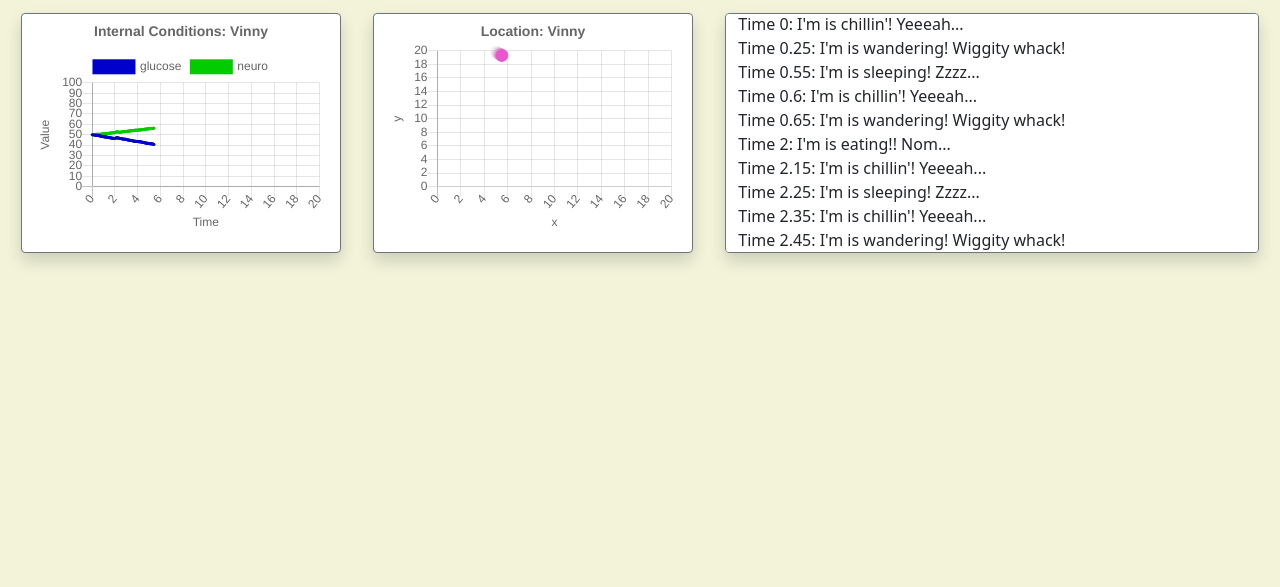
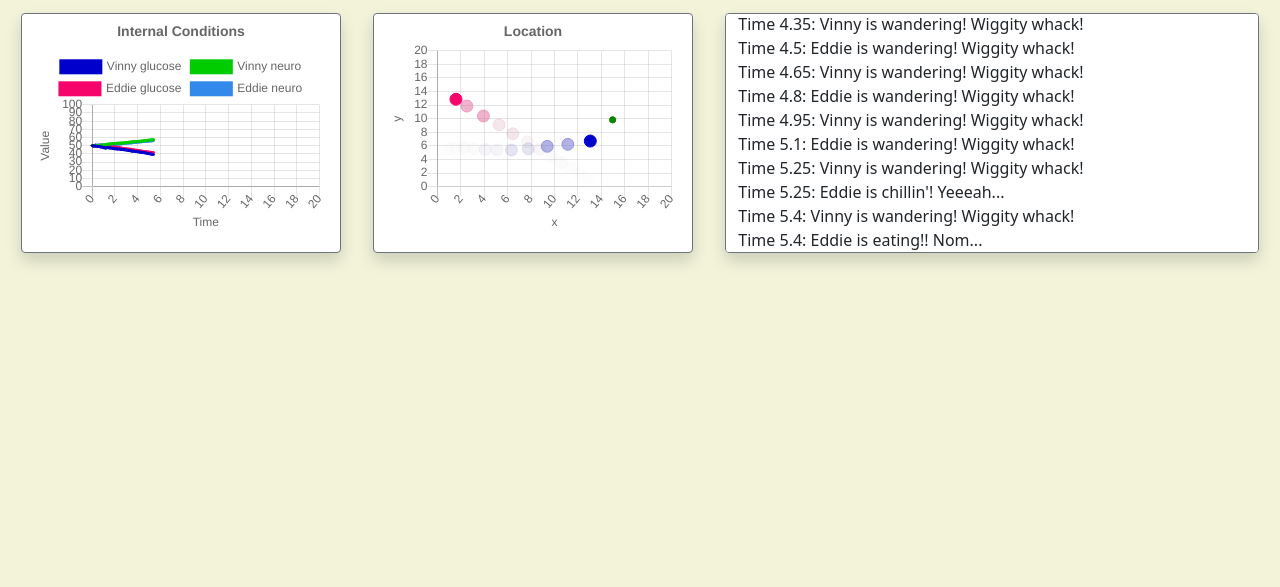
Before and after one commit to cjsequeira/creature, a website built with webpack: page src/index.html in a window 1280 px wide. Shown: the part 213-800 px from the top of the page. Built offline with nearby package versions, Linux system fonts and the light colour scheme.

Commit message:
Substantial update to enable multiple creatures

```diff
--- a/package.json
+++ b/package.json
@@ -1,6 +1,6 @@
 {
   "name": "creature",
-  "version": "0.0.7",
+  "version": "0.0.8",
   "description": "Creature!",
   "private": true,
   "scripts": {
--- a/src/do_nonsim_update.js
+++ b/src/do_nonsim_update.js
@@ -18,6 +18,7 @@ import {
 } from './reduxlike/action_creators.js';
 import { mutable_renderStoreChanges } from './reduxlike/reducers_renderers.js';
 import {
+    physTypeGet,
     physTypeGetCond,
     simGetCurTime,
     simGetRunning,
@@ -31,11 +32,11 @@ const makeChainOfActionDispatch = makeArgChain(actionDispatch);
 
 // *** Creature behavior strings
 const behaviorStrings = {
-    idling: "I'm is chillin'! Yeeeah...",
-    eating: "I'm is eating!! Nom...",
-    sleeping: "I'm is sleeping! Zzzz...",
-    wandering: "I'm is wandering! Wiggity whack!",
-    frozen: "I'm is frozen! Brrrr....."
+    idling: "is chillin'! Yeeeah...",
+    eating: "is eating!! Nom...",
+    sleeping: "is sleeping! Zzzz...",
+    wandering: "is wandering! Wiggity whack!",
+    frozen: "is frozen! Brrrr....."
 };
 
 
@@ -54,18 +55,23 @@ export const doNonSimUpdate = (store) => {
                 // first, set store lock... OTHER CODE MUST CHECK FOR AND RESPECT THIS!
                 lockStore(),
 
+                // for all creatures...
+                store.creatureStore.map((creature, index) => [
                     // next, if creature behavior string is not the most-recent journal item,
                     //  update journal and queue update status box
                     (store.journal[store.journal.length - 1].message !=
-                    behaviorStrings[physTypeGetCond(store.creatureStore.physType, 'behavior')])
+                        (physTypeGet(creature.physType, 'name') + ' ' +
+                            behaviorStrings[physTypeGetCond(creature.physType, 'behavior')]))
                         ? [
                             addJournalEntry(
                                 store.journal,
-                            behaviorStrings[physTypeGetCond(store.creatureStore.physType, 'behavior')]
+                                physTypeGet(creature.physType, 'name') + ' ' +
+                                behaviorStrings[physTypeGetCond(creature.physType, 'behavior')]
                             ),
                             queue_addStatusMessage(
                                 store.ui.status_box,
-                            behaviorStrings[physTypeGetCond(store.creatureStore.physType, 'behavior')]
+                                physTypeGet(creature.physType, 'name') + ' ' +
+                                behaviorStrings[physTypeGetCond(creature.physType, 'behavior')]
                             )
                         ]
                         : doNothing(),
@@ -73,34 +79,34 @@ export const doNonSimUpdate = (store) => {
                     // next, queue add glucose data to time chart
                     queue_addTimeChartData(
                         store.ui.creature_time_chart,
-                    0,
+                        2 * index,
                         {
                             time: simGetCurTime(store),
-                        value: physTypeGetCond(store.creatureStore.physType, 'glucose')
+                            value: physTypeGetCond(creature.physType, 'glucose')
                         }),
 
                     // next, queue add neuro data to time chart
                     queue_addTimeChartData(
                         store.ui.creature_time_chart,
-                    1,
+                        2 * index + 1,
                         {
                             time: simGetCurTime(store),
-                        value: physTypeGetCond(store.creatureStore.physType, 'neuro')
+                            value: physTypeGetCond(creature.physType, 'neuro')
                         }),
 
                     // next, queue add x-y data to geo chart
                     queue_addGeoChartData(
                         store.ui.creature_geo_chart,
-                    1,
-                    '#ec56cdff',
+                        index,
+                        physTypeGet(creature.physType, 'color'),
                         {
-                        x: physTypeGetCond(store.creatureStore.physType, 'x'),
-                        y: physTypeGetCond(store.creatureStore.physType, 'y')
+                            x: physTypeGetCond(creature.physType, 'x'),
+                            y: physTypeGetCond(creature.physType, 'y')
                         }),
 
                     // next, if creature in current store is frozen,
                     //  queue give termination message and stop simulator
-                (physTypeGetCond(store.creatureStore.physType, 'behavior') === 'frozen')
+                    (physTypeGetCond(creature.physType, 'behavior') === 'frozen')
                         ? [
                             addJournalEntry(
                                 store.journal,
@@ -112,7 +118,18 @@ export const doNonSimUpdate = (store) => {
                             ),
                             stopSim()
                         ]
-                    : doNothing(),
+                        : doNothing()
+                ]),
+
+                // next, queue add food to geo chart
+                queue_addGeoChartData(
+                    store.ui.creature_geo_chart,
+                    store.creatureStore.length,
+                    '#008800ff',
+                    {
+                        x: physTypeGetCond(store.foodStore.physType, 'x'),
+                        y: physTypeGetCond(store.foodStore.physType, 'y')
+                    }),
 
                 // next, unset store lock
                 unlockStore()
--- a/src/index.js
+++ b/src/index.js
@@ -37,9 +37,9 @@ const makeChainOfActionDispatch = makeArgChain(actionDispatch);
 
 
 // *** Timing loop setup
-// how often (ideally) to update the UI and the simulator in milliseconds
-// simulator frequency should be MORE FREQUENT than UI
-const UPDATE_FREQ_UI = 200.0;
+// how often (ideally) to update the non-sim and the simulator in milliseconds
+// simulator frequency should be MORE FREQUENT than non-sim
+const UPDATE_FREQ_NONSIM = 100.0;
 const UPDATE_FREQ_SIM = 50;
 let lastClock = 0.0;
 
@@ -56,7 +56,7 @@ export let myStore = storeInit(
 // change the sim status to running
 myStore = actionDispatch(myStore, startSim());
 
-// do the initial UI draw
+// do the initial non-sim draw
 myStore = doNonSimUpdate(myStore);
 
 // start repeatedly updating our application at sim frequency
@@ -68,20 +68,22 @@ let requestId = setInterval(appUpdate, UPDATE_FREQ_SIM);
 // *** Time-based callback function
 function appUpdate() {
     // is simulator running and store NOT LOCKED?
-    if ( simGetRunning(myStore) && (!storeIsLocked(myStore)) ) {
+    if (simGetRunning(myStore) && (!storeIsLocked(myStore))) {
         // yes: set store lock, do creature act, advance sim, unset store lock
         myStore = makeChainOfActionDispatch(
             lockStore(),
-            doCreatureAct(myStore.creatureStore),
+            myStore.creatureStore.map((creature, i) => doCreatureAct(creature, i)),
             advanceSim(),
             unlockStore()
         )(myStore);
     }
 
-    // if UPDATE_FREQ_UI time has passed since last UI update
-    //  AND store NOT LOCKED, then update UI
-    if ( (performance.now() > (lastClock + UPDATE_FREQ_UI)) && (!storeIsLocked(myStore) )
+    // if UPDATE_FREQ_non-sim time has passed since last non-sim update
+    //  AND store NOT LOCKED, then update non-sim
+    if ((performance.now() > (lastClock + UPDATE_FREQ_NONSIM)) && (!storeIsLocked(myStore))
     ) {
         myStore = doNonSimUpdate(myStore);
+
+        lastClock = performance.now();
     }
 };
--- a/src/reduxlike/action_creators.js
+++ b/src/reduxlike/action_creators.js
@@ -68,10 +68,11 @@ export const addJournalEntry = (journal, message) => ({
 });
 
 
-// *** Perform creature action
-export const doCreatureAct = (pct) => ({
+// *** Perform action for creature at given index
+export const doCreatureAct = (pct, index) => ({
     type: ACTION_DO_CREATURE_ACT,
-    pct
+    pct,
+    index
 });
 
 
--- a/src/reduxlike/reducers_renderers.js
+++ b/src/reduxlike/reducers_renderers.js
@@ -17,7 +17,13 @@ import {
     ACTION_STOP_SIM
 } from './action_creators.js';
 import { simGetCurTime, simGetLastClock, storeIsLocked } from './store_getters.js';
-import { boundToRange, chartShiftData, hexRGBAFade, roundTo } from '../util.js';
+import {
+    boundToRange,
+    chartShiftData,
+    hexRGBAFade,
+    roundTo,
+    splice
+} from '../util.js';
 
 
 // *** Our constants
@@ -33,7 +39,12 @@ export const mutable_rootReducer = (store, action) => {
         case ACTION_DO_CREATURE_ACT:
             return {
                 ...store,
-                creatureStore: action.pct.physType.act(action.pct),
+                creatureStore: splice(
+                    store.creatureStore,
+                    action.index,
+                    1,
+                    action.pct.physType.act(action.pct)
+                ),
             }
 
         case ACTION_DO_NOTHING:
--- a/src/reduxlike/store_getters.js
+++ b/src/reduxlike/store_getters.js
@@ -15,6 +15,8 @@ export const physTypeUseConds = (physType, argConds) => ({
 // return specific condition from physType
 export const physTypeGetCond = (physType, argCond) => physType.conds[argCond];
 
+// return key value from physType
+export const physTypeGet = (physType, argCond) => physType[argCond];
 
 // *** Simulator getter functions
 // return current simulator time
--- a/src/reduxlike/store_init.js
+++ b/src/reduxlike/store_init.js
@@ -4,9 +4,9 @@
 
 // *** Our imports
 import Chart from 'chart.js';
+import { repeat } from '../util.js';
+import { ActAsSimpleCreature } from '../creatures/simple_creature.js';
 import { randGen, mutableRandGen_initRandGen } from '../sim/seeded_rand.js';
-import { ActAsSimpleCreature } from '../creatures/simple_creature.js';
-import { chartParamsUseTitle } from '../util.js';
 
 
 // *** Initial parameters for creature charts
@@ -15,7 +15,7 @@ const creature_time_chart_params_init = {
     type: 'scatter',
     data: {
         datasets: [{
-            label: 'glucose',
+            label: 'Vinny glucose',
             xAxisId: 'my-x-axis',
             yAxisId: 'my-y-axis',
             showLine: true,
@@ -29,7 +29,7 @@ const creature_time_chart_params_init = {
             pointRadius: 1,
         },
         {
-            label: 'neuro',
+            label: 'Vinny neuro',
             xAxisId: 'my-x-axis',
             yAxisId: 'my-y-axis',
             showLine: true,
@@ -40,6 +40,34 @@ const creature_time_chart_params_init = {
             borderColor: '#00cc00ff',
             pointBackgroundColor: '#00cc00ff',
             pointBorderColor: '#00cc00ff',
+            pointRadius: 1,
+        },
+        {
+            label: 'Eddie glucose',
+            xAxisId: 'my-x-axis',
+            yAxisId: 'my-y-axis',
+            showLine: true,
+            fill: false,
+            tension: 0.2,
+            data: [],
+            backgroundColor: '#f7036cff',
+            borderColor: '#f7036cff',
+            pointBackgroundColor: '#f7036cff',
+            pointBorderColor: '#f7036cff',
+            pointRadius: 1,
+        },
+        {
+            label: 'Eddie neuro',
+            xAxisId: 'my-x-axis',
+            yAxisId: 'my-y-axis',
+            showLine: true,
+            fill: false,
+            tension: 0.2,
+            data: [],
+            backgroundColor: '#3289eaff',
+            borderColor: '#3289eaff',
+            pointBackgroundColor: '#3289eaff',
+            pointBorderColor: '#3289eaff',
             pointRadius: 1,
         }]
     },
@@ -91,6 +119,34 @@ const creature_geo_chart_params_init = {
     data: {
         datasets: [
             {
+                label: 'Vinny',
+                xAxisId: 'my-x-axis',
+                yAxisId: 'my-y-axis',
+                showLine: false,
+                fill: false,
+                tension: 0.2,
+                pointRadius: 6,
+                data: [],
+                backgroundColor: [],
+                borderColor: [],
+                pointBackgroundColor: [],
+                pointBorderColor: []
+            },
+            {
+                label: 'Eddie',
+                xAxisId: 'my-x-axis',
+                yAxisId: 'my-y-axis',
+                showLine: false,
+                fill: false,
+                tension: 0.2,
+                pointRadius: 6,
+                data: [],
+                backgroundColor: [],
+                borderColor: [],
+                pointBackgroundColor: [],
+                pointBorderColor: []
+            },
+            {
                 label: 'Food',
                 xAxisId: 'my-x-axis',
                 yAxisId: 'my-y-axis',
@@ -104,20 +160,7 @@ const creature_geo_chart_params_init = {
                 pointBackgroundColor: [],
                 pointBorderColor: []
             },
-            {
-                label: 'Vinny',
-                xAxisId: 'my-x-axis',
-                yAxisId: 'my-y-axis',
-                showLine: false,
-                fill: false,
-                tension: 0.2,
-                pointRadius: 6,
-                data: [],
-                backgroundColor: [],
-                borderColor: [],
-                pointBackgroundColor: [],
-                pointBorderColor: []
-            }]
+        ]
     },
     options: {
         animation: {
@@ -190,9 +233,9 @@ const initialStore = {
     // array of store changes to render
     changes: [],
 
-    // initial creature with no prior rule applied
+    // initial creatures with no prior rule applied
     // type: physContainerType
-    creatureStore: {
+    creatureStore: [{
         // the last rule node applied
         lastRule: {},
 
@@ -200,6 +243,7 @@ const initialStore = {
         // type: creatureType
         physType: {
             name: 'Vinny',
+            color: '#0000ccff',
             act: ActAsSimpleCreature,
             conds: {
                 // internal biology
@@ -218,6 +262,55 @@ const initialStore = {
                 heading: 2.0 * Math.PI * Math.random(),
                 speed: Math.random(),
                 accel: 0.0,
+            },
+        },
+    },
+    {
+        // the last rule node applied
+        lastRule: {},
+
+        // the creature
+        // type: creatureType
+        physType: {
+            name: 'Eddie',
+            color: '#f7036cff',
+            act: ActAsSimpleCreature,
+            conds: {
+                // internal biology
+                glucose: 50.0,
+                neuro: 50.0,
+
+                // behavior
+                behavior: 'idling',
+                behavior_request: null,
+
+                // location
+                x: 18.0 * Math.random() + 1.0,
+                y: 18.0 * Math.random() + 1.0,
+
+                // heading, speed, acceleration
+                heading: 2.0 * Math.PI * Math.random(),
+                speed: Math.random(),
+                accel: 0.0,
+            },
+        },
+    }],
+
+    // initial food element
+    // type: physContainerType
+    foodStore: {
+        // the last rule node applied
+        lastRule: {},
+
+        // the food
+        // type: physType
+        physType: {
+            name: 'Food',
+            act: (pct) => pct,
+            conds: {
+                // location
+                x: 18.0 * Math.random() + 1.0,
+                y: 18.0 * Math.random() + 1.0,
             },
         },
     },
@@ -258,23 +351,11 @@ export const storeInit = (creature_time_chart_context, creature_geo_chart_contex
     ui: {
         ...initialStore.ui,
 
-        // time chart with creature name in title
-        creature_time_chart: new Chart(
-            creature_time_chart_context,
-            chartParamsUseTitle(
-                creature_time_chart_params_init,
-                creature_time_chart_params_init.options.title.text +
-                ': ' + initialStore.creatureStore.physType.name)
-        ),
+        // time chart
+        creature_time_chart: new Chart(creature_time_chart_context, creature_time_chart_params_init),
 
-        // geo chart with creature name in title
-        creature_geo_chart: new Chart(
-            creature_geo_chart_context,
-            chartParamsUseTitle(
-                creature_geo_chart_params_init,
-                creature_geo_chart_params_init.options.title.text
-                + ': ' + initialStore.creatureStore.physType.name)
-        ),
+        // geo chart
+        creature_geo_chart: new Chart(creature_geo_chart_context, creature_geo_chart_params_init),
 
         // status box
         status_box: status_box_context
--- a/src/util.js
+++ b/src/util.js
@@ -9,18 +9,32 @@ export const geThan = x => y => (y >= x);
 // given a function, an array of arguments, and a target, apply function to the target and
 //  first argument, then apply the same function to the result along with the next argument
 //  and so on until all arguments are exhausted
-// the array of arguments will be flattened once, allowing arrays of arrays of arguments
-//  (but not arrays of arrays of arrays of arguments, or deeper)
+// the array of arguments will be flattened up to three times
 export const makeArgChain = func => (...args) => target =>
-    args.flat().reduce((accum, cur) => func(accum || target, cur), null);
+    args.flat(3).reduce((accum, cur) => func(accum || target, cur), null);
 
 // given a target and an array of functions, apply the first function to the target,
 //  then apply the next function to the result of the first function, and so on until
 //  all arguments are exhausted
-// the array of arguments will be flattened once, allowing arrays of arrays of functions
-//  (but not arrays of arrays of arrays of functions, or deeper)
+// the array of arguments will be flattened up to three times
 export const makeFuncChain = (...funcs) => target =>
-    funcs.flat().reduce((funcAccum, thisFunc) => thisFunc(funcAccum || target), null);
+    funcs.flat(3).reduce((funcAccum, thisFunc) => thisFunc(funcAccum || target), null);
+
+// given an array, an index, and a list of elements,
+//  return an array with the elements spliced into the array at the index
+// based on https://vincent.billey.me/pure-javascript-immutable-array/#splice
+export const splice = (arr, start, deleteCount, ...items) => [
+    ...arr.slice(0, start),
+    ...items,
+    ...arr.slice(start + deleteCount)
+];
+
+// given an input of a single element or an array, return an array with the
+//  input repeated n times
+export const repeat = input => n =>
+    (n > 0)
+        ? [...[input], repeat(input)(n - 1)].flat()
+        : input;
 
 
 // *** Numerical utilities
```
Also changed, not shown: src/index.html (+1 -1 lines), README-DEV.md, README.md. Lines whose indentation alone changed are shown as unchanged.
